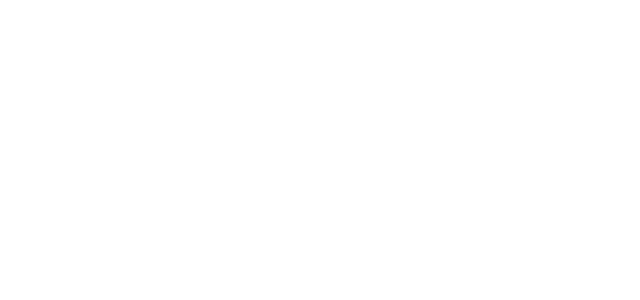
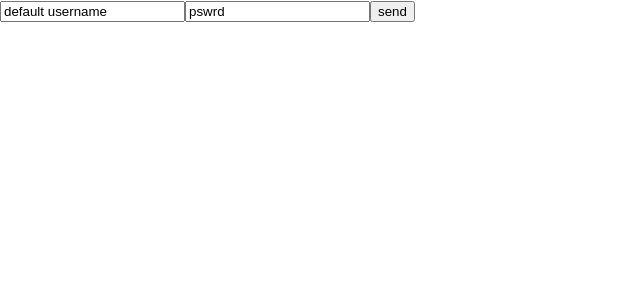
Before and after one commit to Rarrrock/react_march_artyom_puhanovskyi, a React (Create React App) app: page / in a window 1280 px wide. Shown: the top 300 px of the page, without its empty margins (0-640 px from the left). Built offline with nearby package versions, Linux system fonts and the light colour scheme.

Commit message:
Lesson_5/1-basicForms-uncontrolled_form

```diff
--- a/src/App.tsx
+++ b/src/App.tsx
@@ -1,14 +1,16 @@
 import React from 'react';
 import './App.css';
-
+import FormComponent from "./components/FormComponent";
 
 const App = () => {
 
-  return (
-      <div>
 
-      </div>
-  );
+    return (
+        <div>
+            <FormComponent/>
+
+        </div>
+    );
 }
 
 export default App;
--- /dev/null
+++ b/src/components/FormComponent.tsx
@@ -0,0 +1,45 @@
+import React, {FormEvent, useState} from 'react';
+
+type IFormType = {
+    username: string,
+    password: string,
+}
+
+const FormComponent = () => {
+
+    const [formState, setFormState] = useState<IFormType>(
+        {username: 'default username', password: 'pswrd'}
+    );
+
+    const handleSubmit = (e: FormEvent<HTMLFormElement>) => {
+        e.preventDefault();
+        let user = {
+            username: formState.username,
+            password: formState.password,
+        }
+
+        console.log(user);
+
+    };
+    const handleInputChange = (e: FormEvent<HTMLInputElement>) => {
+        let input = e.target as HTMLInputElement;
+        setFormState({
+            ...formState,
+            [input.name]: input.value,
+        });
+
+    };
+    return (
+        <div>
+
+
+            <form onSubmit={handleSubmit}>
+                <input type="text" name={'username'} value={formState.username} onInput={handleInputChange}/>
+                <input type="text" name={'password'} value={formState.password} onInput={handleInputChange}/>
+                <button>send</button>
+            </form>
+        </div>
+    );
+};
+
+export default FormComponent;
```
